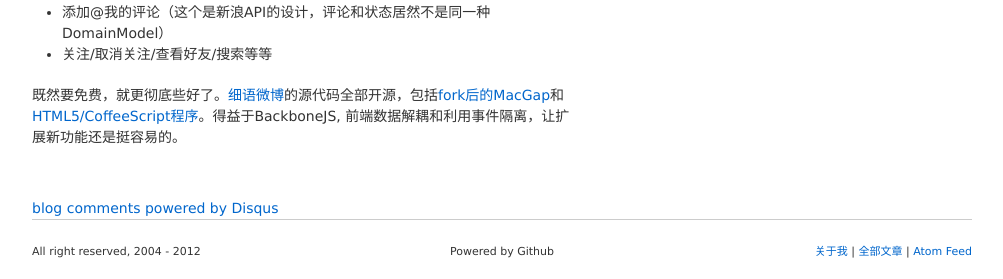
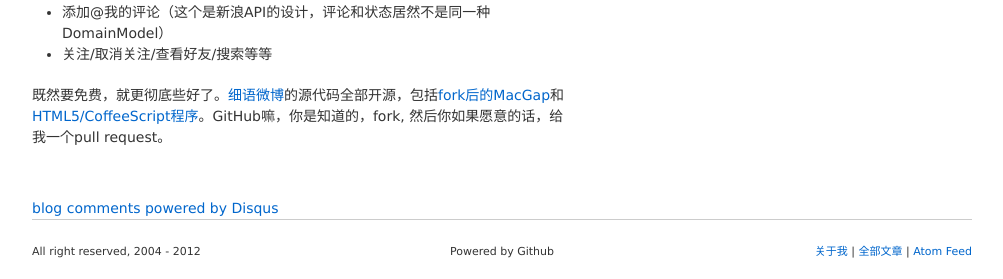
Before and after one commit to mechiland/mechiland.github.com, a Jekyll site: the page built from _posts/2012-03-14-its-hard-release-xiyuweibo.md, in a window 1280 px wide. Shown: the part 988-1267 px from the top of the page, without its empty margins (138-1141 px from the left). Built offline with Jekyll 4.4.1, drawn with Linux system fonts in a browser that asks for light colours; Markdown is read by kramdown in place of the engine named in the settings; comment, search, counter and statistics services are not loaded.

Commit message:
add fork

```diff
--- a/_posts/2012-03-14-its-hard-release-xiyuweibo.md
+++ b/_posts/2012-03-14-its-hard-release-xiyuweibo.md
@@ -25,4 +25,4 @@ title: "没那么简单：写在细语微博发布之后"
 * 添加@我的评论（这个是新浪API的设计，评论和状态居然不是同一种DomainModel）
 * 关注/取消关注/查看好友/搜索等等
 
-既然要免费，就更彻底些好了。[细语微博](http://michael.nona.name/xiyuweibo/)的源代码全部开源，包括[fork后的MacGap](https://github.com/mechiland/macgap)和[HTML5/CoffeeScript程序](https://github.com/mechiland/xiyuweibo/)。得益于BackboneJS, 前端数据解耦和利用事件隔离，让扩展新功能还是挺容易的。
+既然要免费，就更彻底些好了。[细语微博](http://michael.nona.name/xiyuweibo/)的源代码全部开源，包括[fork后的MacGap](https://github.com/mechiland/macgap)和[HTML5/CoffeeScript程序](https://github.com/mechiland/xiyuweibo/)。GitHub嘛，你是知道的，fork, 然后你如果愿意的话，给我一个pull request。
```
